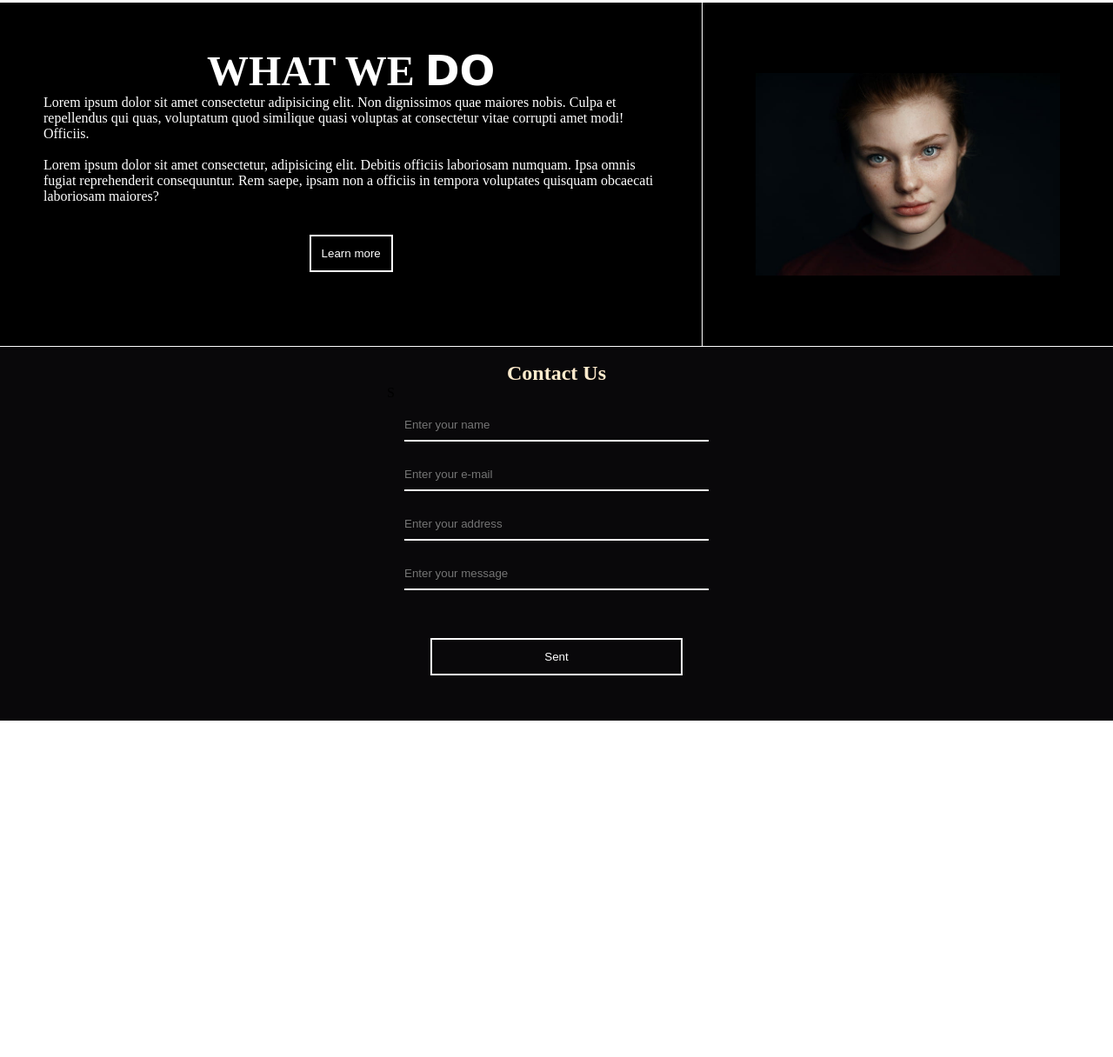
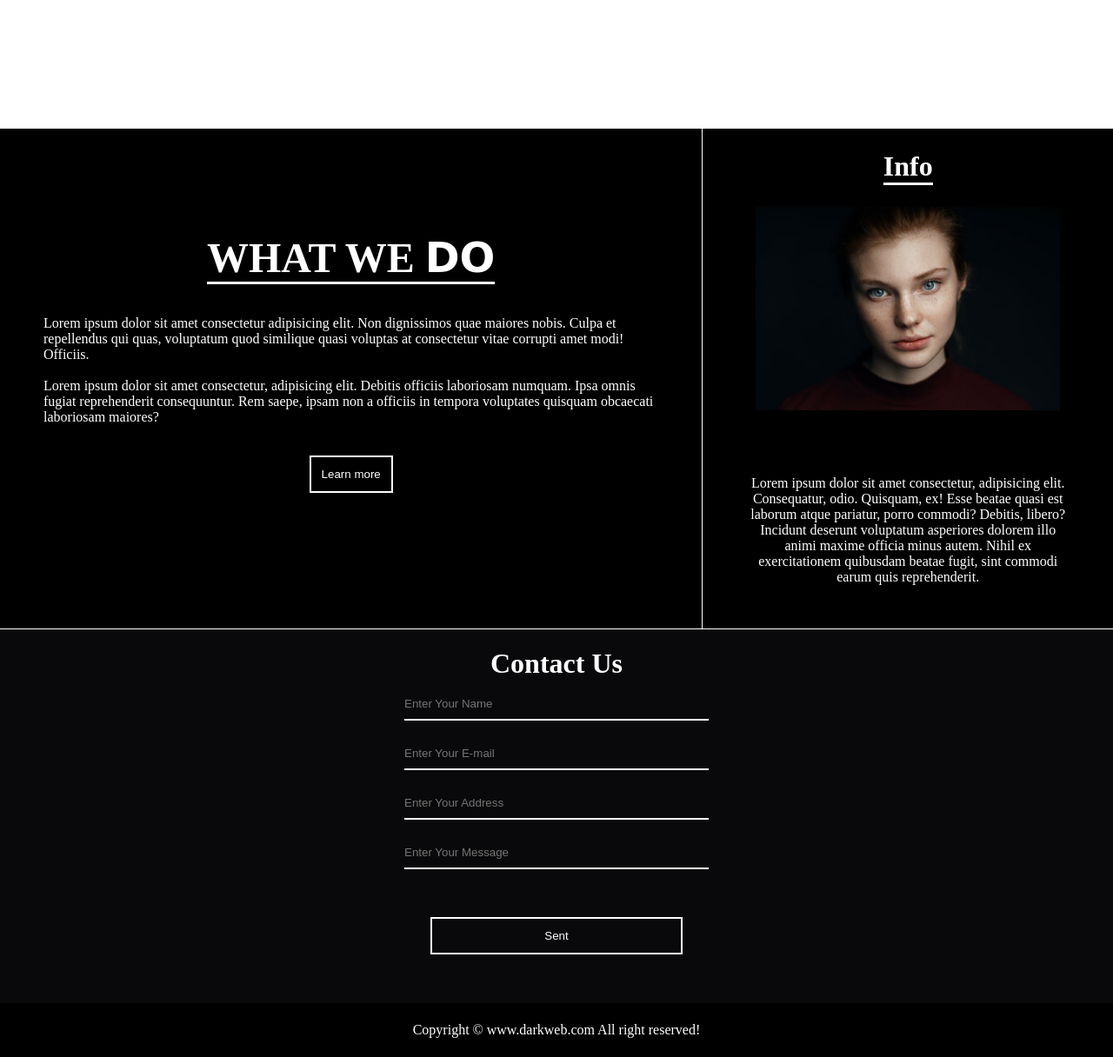
Before and after one commit to mohammadauf/darkweb, a plain HTML site: page index.html in a window 1280 px wide. Shown: the part 384-1600 px from the top of the page at 87% size. Before the commit the page ends 1213 px from the top, so only its background shows below. Drawn offline with Linux system fonts and the light colour scheme; a web font is replaced by a local one.

Commit message:
upadding

```diff
--- a/css/style.css
+++ b/css/style.css
@@ -8,6 +8,8 @@
     }
 
     .navbar {
+        position: sticky;
+        top: 0%;
         overflow: hidden;
         background-color: black;
         padding: 10px;
@@ -23,6 +25,7 @@
     }
 
     .logo {
+        cursor: pointer;
         color: white;
         float: left;
         padding: 10px;
@@ -53,7 +56,7 @@
     }
 
     #sec1 {
-        height: 305px;
+        height: 450px;
         align-items: center;
         justify-content: center;
         display: flex;
@@ -63,7 +66,7 @@
         content: "";
         position: absolute;
         background: url('../Images/img2.jpg') no-repeat center/cover;
-        height: 80vh;
+        height: 450px;
         width: 100vw;
         z-index: -1;
     }
@@ -97,12 +100,14 @@
     }
 
     #heading {
+        border-bottom: 3px solid white;
+        /* padding: 30px 0px; */
         font-size: 2rem;
     }
 
     #s1 {
         width: 60%;
-        height: 100%;
+        /* height: 100%; */
         display: flex;
         align-items: center;
         flex-direction: column;
@@ -120,7 +125,20 @@
         justify-content: center;
     }
 
+    #s2 h1 {
+        font-size: 2rem;
+        padding-top: 25px;
+        border-bottom: 3px solid white;
+    }
+
+    #s2 p {
+        margin: 30px;
+        padding: 20px;
+        text-align: center;
+    }
+
     #s2 img {
+        padding: 25px 0px;
         width: 350px;
     }
 
@@ -153,7 +171,7 @@
     }
 
     .contact {
-        border-top: 1px solid white;
+        border-top: 0.5px solid white;
         width: 100vw;
         /* flex-direction: column; */
         height: 430px;
@@ -164,8 +182,9 @@
         background-color: #09080A;
     }
 
-    .contact h2 {
-        color: blanchedalmond;
+    .contact h1 {
+        color: white;
+        font-size: 2rem;
     }
 
     .contact input,
@@ -196,6 +215,15 @@
 
     .contact label {
         color: white;
+    }
+
+    .footer {
+        background-color: black;
+        color: white;
+        padding: 22px;
+        display: flex;
+        justify-content: center;
+        align-items: center;
     }
 
     @media(max-width:885px) {
--- a/index.html
+++ b/index.html
@@ -8,20 +8,21 @@
     <link rel="preconnect" href="https://fonts.gstatic.com">
     <link href="https://fonts.googleapis.com/css2?family=Dela+Gothic+One&display=swap" rel="stylesheet">
     <link rel="stylesheet" href="https://cdnjs.cloudflare.com/ajax/libs/font-awesome/4.7.0/css/font-awesome.min.css">
+    <script src="js/app.js"></script>
     <title>Dark web</title>
 </head>
 
 <body>
-    <nav class="navbar">
+    <nav class="navbar" id="navbar">
         <div class="logo">
             <h1><span id="change">REALLY</span>ARD</h1>
         </div>
         <div class="menuright">
             <span onclick="func()">&#9776;</span>
             <ul id="menu">
-                <li><a href="">Home</a></li>
+                <li><a href="#sec1">Home</a></li>
                 <li><a href="#sec2">About</a></li>
-                <li><a href="">Blog</a></li>
+                <li><a href="#s2">Info</a></li>
                 <li><a href="#contact">Contact</a></li>
             </ul>
         </div>
@@ -40,6 +41,7 @@
             <div id="heading">
                 <h1>WHAT WE <span id="change">DO</span></h1>
             </div>
+            <br><br>
             <P>Lorem ipsum dolor sit amet consectetur adipisicing elit. Non dignissimos quae maiores nobis. Culpa et repellendus qui quas, voluptatum quod similique quasi voluptas at consectetur vitae corrupti amet modi! Officiis.</P>
             <br>
             <p>Lorem ipsum dolor sit amet consectetur, adipisicing elit. Debitis officiis laboriosam numquam. Ipsa omnis fugiat reprehenderit consequuntur. Rem saepe, ipsam non a officiis in tempora voluptates quisquam obcaecati laboriosam maiores?</p>
@@ -49,29 +51,32 @@
             </div>
         </div>
         <div id="s2">
+            <h1>Info</h1>
             <img src="Images/girl.jpg" alt="">
+            <p>Lorem ipsum dolor sit amet consectetur, adipisicing elit. Consequatur, odio. Quisquam, ex! Esse beatae quasi est laborum atque pariatur, porro commodi? Debitis, libero? Incidunt deserunt voluptatum asperiores dolorem illo animi maxime officia
+                minus autem. Nihil ex exercitationem quibusdam beatae fugit, sint commodi earum quis reprehenderit.</p>
         </div>
     </section>
     <section id="contact" class="contact">
-        <h2>Contact Us</h2>
-        <form action=""> S
+        <h1>Contact Us</h1>
+        <form action="">
             <div class="formgroup">
                 <!-- <label for="">Name:</label> -->
-                <input type="text" id="name" placeholder="Enter your name">
+                <input type="text" id="name" placeholder="Enter Your Name">
             </div>
             <div class="formgroup">
                 <!-- <label for="">E-mail:</label> -->
-                <input type="text" id="email" placeholder="Enter your e-mail">
+                <input type="text" id="email" placeholder="Enter Your E-mail">
 
             </div>
             <div class="formgroup">
                 <!-- <label for="">Address:</label> -->
-                <input type="text" id="address" placeholder="Enter your address">
+                <input type="text" id="address" placeholder="Enter Your Address">
 
             </div>
             <div class="formgroup">
                 <!-- <label for="">Meassage:</label> -->
-                <input type="text" id="message" placeholder="Enter your message">
+                <input type="text" id="message" placeholder="Enter Your Message">
 
             </div>
             <div id="btn">
@@ -79,18 +84,11 @@
             </div>
         </form>
     </section>
-    <script>
-        function func() {
-            let x = document.getElementById("menu");
-            // x.style.transition 0.5 s
-            if (x.style.display == "block") {
-                x.style.display = "none";
-            } else {
-                x.style.display = "block"
-            }
-
-        }
-    </script>
+    <footer>
+        <div class="footer">
+            Copyright &copy; www.darkweb.com All right reserved!
+        </div>
+    </footer>
 </body>
 
 </html>
--- /dev/null
+++ b/js/app.js
@@ -0,0 +1,8 @@
+function func() {
+    let x = document.getElementById("menu");
+    if (x.style.display == "block") {
+        x.style.display = "none";
+    } else {
+        x.style.display = "block"
+    }
+}
```
